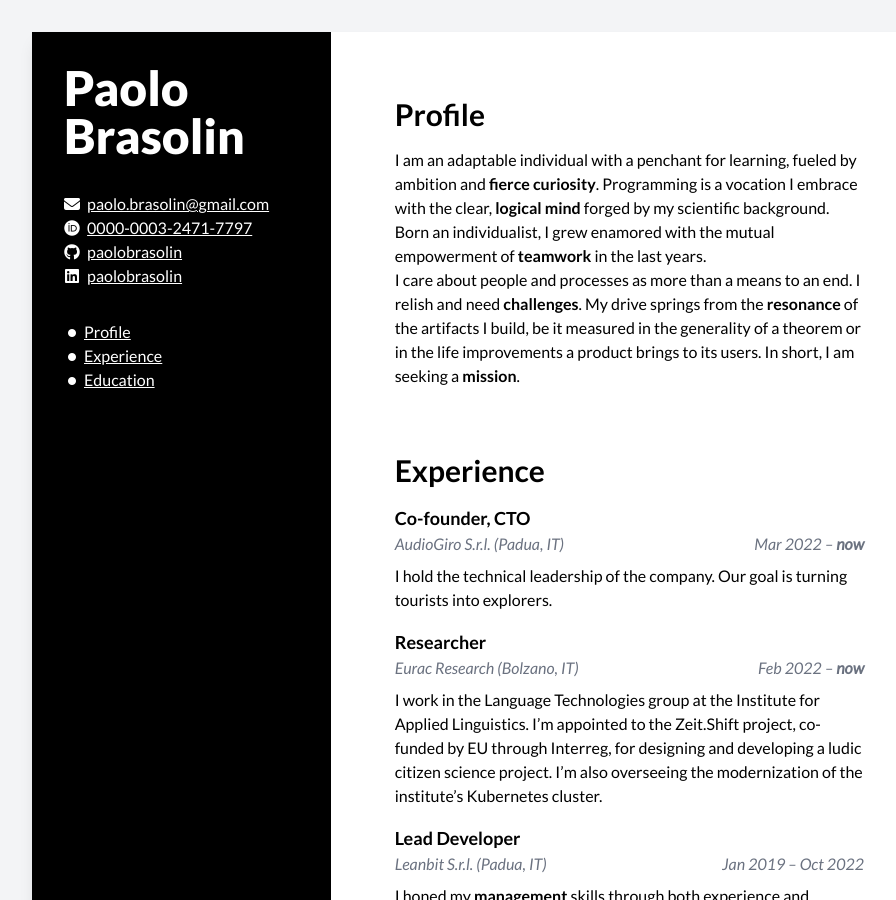
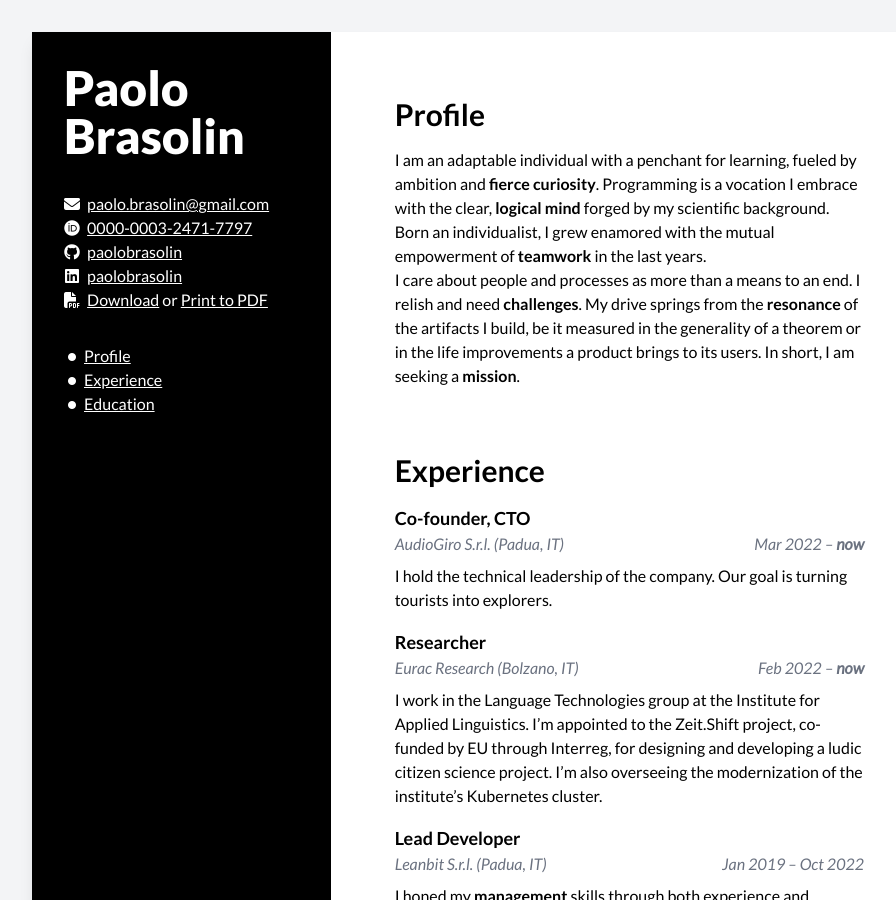
Before and after one commit to paolobrasolin/cv, a Jekyll site: the page built from index.html, in a window 1280 px wide and 900 px high. Shown: the whole window, without its empty margins (160-1056 px from the left). Built offline with Jekyll 4.4.1, drawn with Linux system fonts in a browser that asks for light colours; nearby versions of some CDN libraries.

Commit message:
Add PDF links

```diff
--- a/_puppeteer/index.js
+++ b/_puppeteer/index.js
@@ -15,7 +15,7 @@ const puppeteer = require("puppeteer");
     waitUntil: "networkidle2",
   });
   await page.pdf({
-    path: "paolo-brasolin_cv.pdf",
+    path: `${__dirname}/../assets/paolo-brasolin-cv.pdf`,
     format: "a4",
   });
 
--- a/index.html
+++ b/index.html
@@ -13,6 +13,13 @@ layout: default
             <a target="_blank" href="{{ item.link }}">{{ item.value }}</a>
         </li>
         {% endfor %}
+        <li class="print:hidden">
+            <i aria-hidden="true" class="fas fa-file-pdf" title="Get PDF"></i>
+            <span class="sr-only">Get PDF:</span>
+            <a download href="./assets/paolo-brasolin-cv.pdf">Download</a>
+            or
+            <a href="#" onClick="window.print();return false;">Print to PDF</a>
+        </li>
     </ul>
 
     <nav>
```
